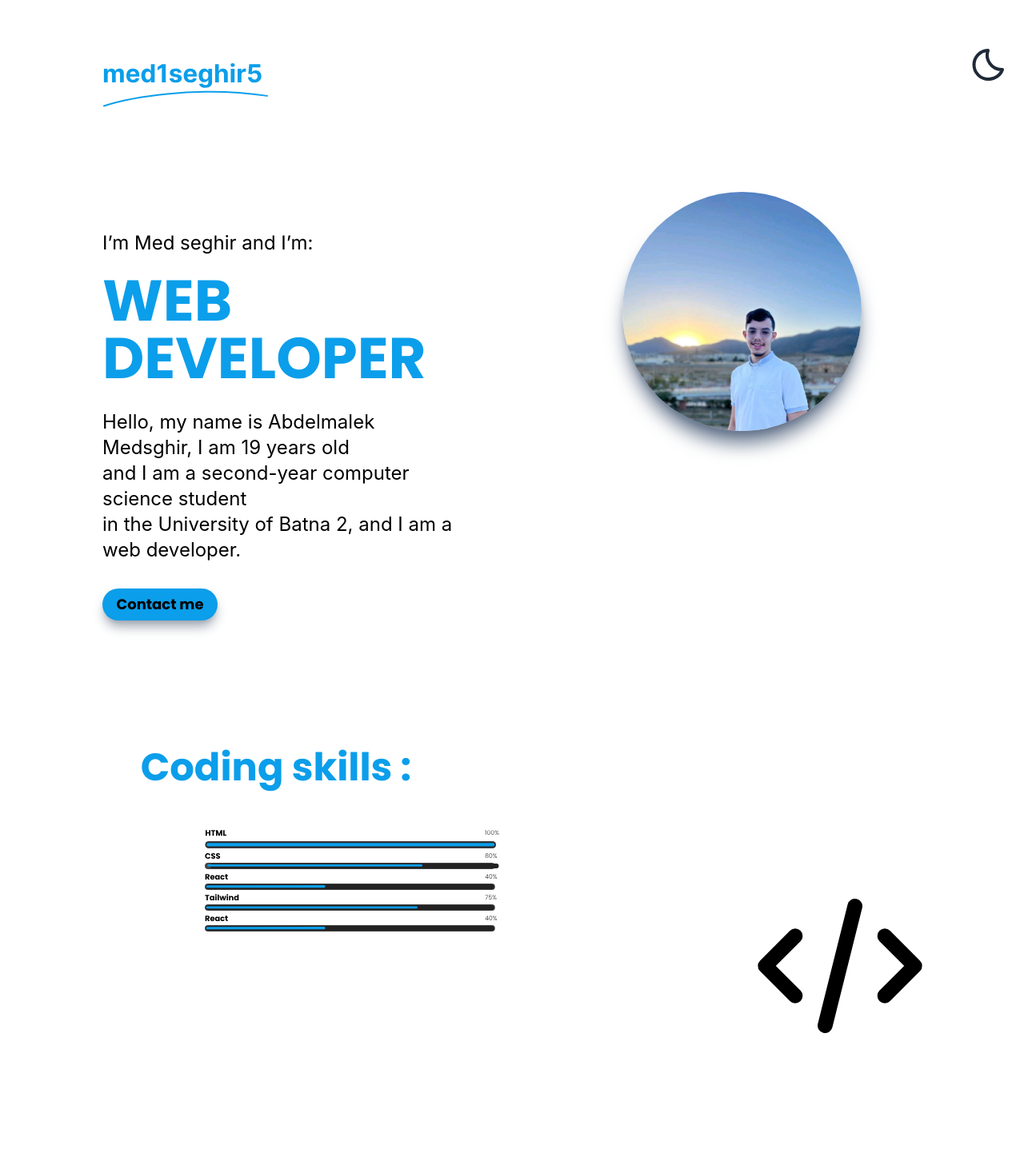
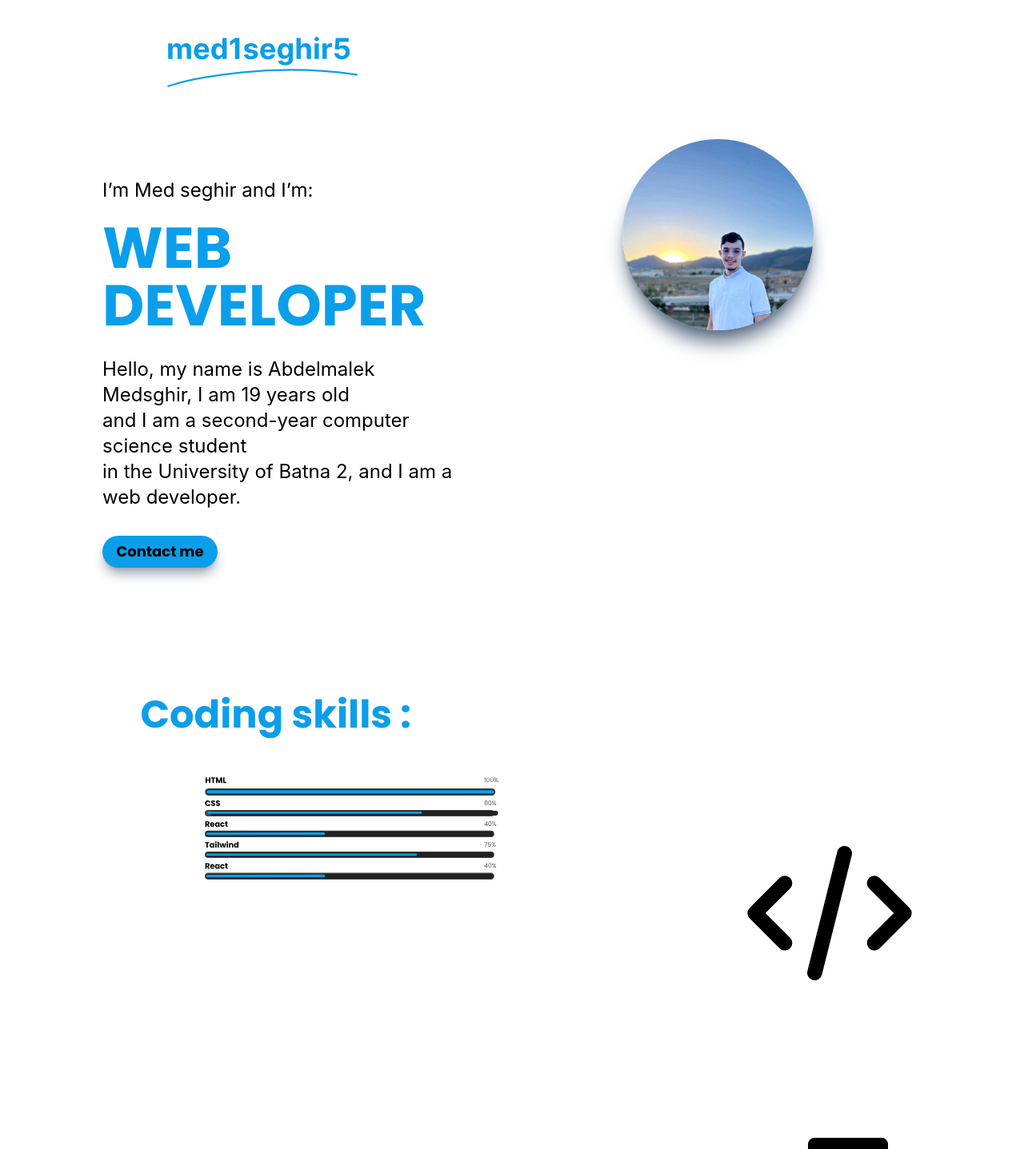
Before and after one commit to med1seghir5/Portfolio_2k24, a React (Create React App) app: page / in a window 1280 px wide. Shown: the top 1437 px of the page at 80% size. Built offline with nearby package versions, Linux system fonts and the light colour scheme.

Commit message:
Add files via upload

```diff
--- a/src/Components/Body.js
+++ b/src/Components/Body.js
@@ -25,7 +25,7 @@ const Body = () => {
       </div>
 
       <div className=' ml-7 sm:basis-1/2 mt-8 mr-5 sm:ml-10'>
-        <img src={mypic} width={"50%"} className='rounded-full shadow-xl shadow-slate-500 ml-24' alt='My Picture' />
+        <img src={mypic} width={"40%"} className='rounded-full shadow-xl shadow-slate-500 ml-24' alt='My Picture' />
       </div>
     </div>
   );
--- a/src/Components/navbar.js
+++ b/src/Components/navbar.js
@@ -4,27 +4,8 @@ import pic from './images/pic.svg';
 const Navbar = () => {
   return (
     <div className='flex flex-row space-x-28 ml-12 space-y-7 sm:flex-row items-center sm:justify-between space-y-4 sm:space-y-0 sm:space-x-8 ml-4 sm:ml-32' id='page'>
-      <div className='sm:mb-0'>
-        <img src={pic} className='w-52 h-52' alt='Profile Pic' />
-      </div>
-      <div className='pb-10 sm:mt-0 pr-5'>
-        <button className='ml-0 sm:ml-16'>
-          <svg
-            className='w-28 h-8 sm:w-12 sm:h-12 text-gray-800 dark:text-white'
-            aria-hidden="true"
-            xmlns="http://www.w3.org/2000/svg"
-            fill="none"
-            viewBox="0 0 24 24"
-          >
-            <path
-              stroke="currentColor"
-              strokeLinecap="round"
-              strokeLinejoin="round"
-              strokeWidth="2"
-              d="M12 21a9 9 0 0 1-.5-18v0A9 9 0 0 0 20 15h.5a9 9 0 0 1-8.5 6Z"
-            />
-          </svg>
-        </button>
+      <div className='ml-20 pt-10 pb-8 sm:mb-0'>
+        <img src={pic} className='w-60' alt='Profile Pic' />
       </div>
     </div>
   );
--- a/src/Components/skills.js
+++ b/src/Components/skills.js
@@ -18,9 +18,9 @@ const Skills = () => {
         </div>
       </div>
 
-      <div className='pl-3 sm:basis-1/2 ml-7'>
+      <div className='pl-12 sm:basis-1/2 ml-7'>
         <svg
-          className="h-56 w-80 ml-0 sm:ml-56 mt-4 sm:mt-44"
+          className="h-56 sm:ml-56 mt-4 sm:mt-44"
           fill="none"
           viewBox="0 0 24 24"
           stroke="currentColor"
--- a/src/Components/socialmedia.js
+++ b/src/Components/socialmedia.js
@@ -3,7 +3,7 @@ import React from 'react'
 const Socialmedia = () => {
   return (
     <div>
-      <div className='flex flex-row pb-12 space-x-36 space-y-0 border-t-2 p-2 sm:flex-row items-center space-y-4 sm:space-y-0 sm:space-x-8 font-inter text-2xl'>
+      <div className='flex flex-row pb-5 space-x-20 justify-center space-y-0 border-t-2 p-2 sm:flex-row space-y-0 sm:space-y-0 sm:space-x-8 font-inter text-2xl'>
         <a href="https://www.linkedin.com/in/mohamed-seghir-abdelmalek-111678290/" id='Link'>
           <button className='text-[#0B9EEA]'>
             <svg xmlns="http://www.w3.org/2000/svg" x="0px" y="0px" width="50" height="50" viewBox="0 0 48 48" className=''>
```
